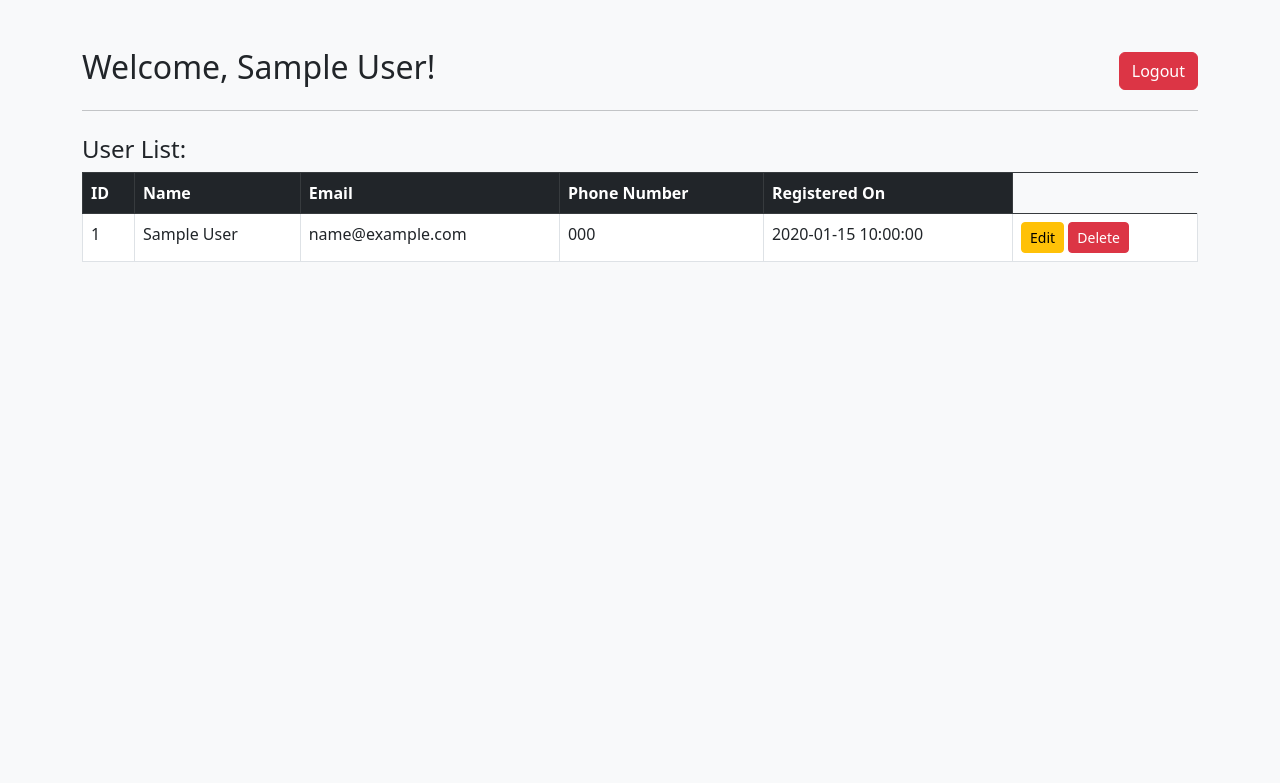
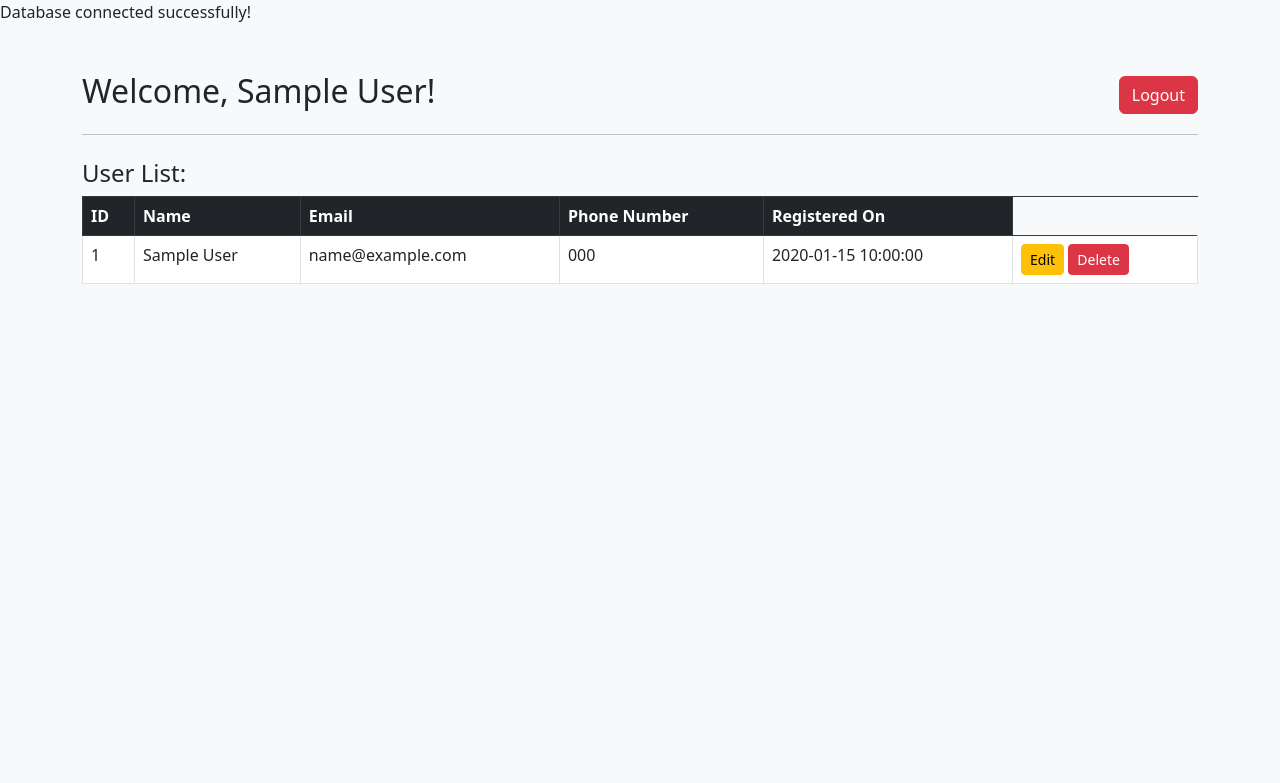
Before and after one commit to ShivaniParmar1/authPHP, a PHP site: page /authPHP/dashboard.php in a window 1280 px wide. Shown: the top 783 px of the page. Run offline with PHP 8.4, Linux system fonts and the light colour scheme; the visitor is signed in with stand-in values (Sample User, id 1); tables that the repository leaves empty or names only in its code hold one stand-in row (values such as "Sample post").

Commit message:
make lil changes in some files

```diff
--- a/auth_register.php
+++ b/auth_register.php
@@ -13,7 +13,7 @@ if (empty($name) || empty($email) || empty($phone) || empty($password)) {
     exit;
 }
 
-//Send POST request to your register API
+//Send POST request to register API
 $apiUrl = 'http://localhost/authPHP/api/register.php';
 
 $data = [
--- a/config/db.php
+++ b/config/db.php
@@ -1,10 +1,9 @@
 <?php
-// config/db.php
 
 $host = "localhost";
 $username = "root";
-$password = ""; // for XAMPP keep it empty
-$database = "admin_panel"; // your database name
+$password = "";
+$database = "admin_panel";
 
 $conn = new mysqli($host, $username, $password, $database);
 
@@ -12,6 +11,5 @@ if ($conn->connect_error) {
     die("Database connection failed: " . $conn->connect_error);
 }
 
-// Uncomment below to test connection
-// echo "Database connected successfully!";
+echo "Database connected successfully!";
 ?>
--- a/config/jwt_secret.php
+++ b/config/jwt_secret.php
@@ -1,9 +1,3 @@
 <?php
-// config/jwt_secret.php
-// This file stores your secret key used for JWT Token creation
-
-// Step 1: Create a variable to store your secret key
 $jwtSecretKey = "MySuperSecretKey123!";
-
-// You can change the key to anything, but keep it safe and strong.
 ?>
```
